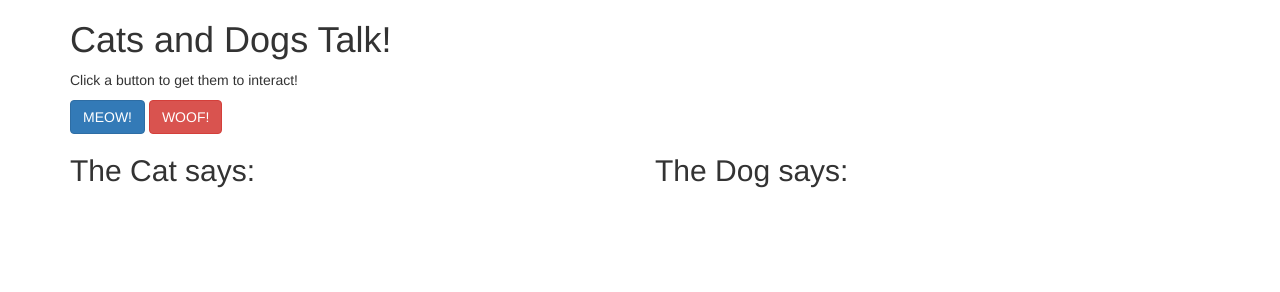
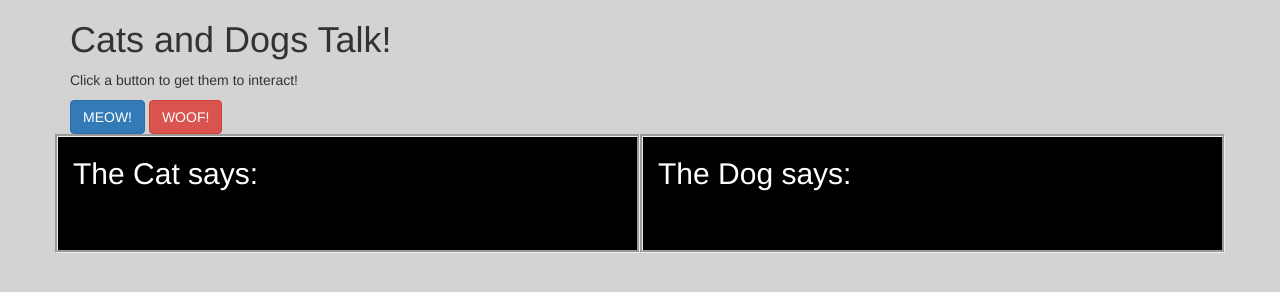
Before and after one commit to ishoman/dom-manipulation, a plain HTML site: page index.html in a window 1280 px wide. Drawn offline with Linux system fonts and the light colour scheme.

Commit message:
add css styles

```diff
--- a/css/styles.css
+++ b/css/styles.css
@@ -1,5 +1,9 @@
+body{
+  background-color: lightgray;
+}
+
 #cat{
-  color: blue;
+  color: lightblue;
 }
 #dog{
   color: red;
@@ -8,4 +12,19 @@ img{
   display: none;
   max-width: 200px;
   max-height: 200px;
+  float: right;
 }
+
+#column1{
+  background-color: black;
+  color: white;
+  border-style: groove;
+  padding-bottom: 50px;
+
+}
+#column2{
+  background-color: black;
+  color: white;
+  border-style: groove;
+  padding-bottom: 50px;
+}
--- a/index.html
+++ b/index.html
@@ -16,20 +16,20 @@
       <button class="btn btn-primary" id="meow">MEOW!</button>
       <button class="btn btn-danger" id="bark">WOOF!</button>
       <div class="row">
-        <div class="col-md-6">
+        <div id="column1"class="col-md-6">
           <h2>The Cat says:</h2>
           <ul class="unstyled" id="cat">
 
           </ul>
           <img src="img/cat.jpeg" id=cat alt="picture of cat">
         </div>
-        <div class="col-md-6">
+        <div id="column2"class="col-md-6">
           <h2>The Dog says:</h2>
           <ul class="unstyled" id="dog">
 
           </ul>
+          <img src="img/dog.jpg" id=dog alt="picture of dog">
         </div>
-        <img src="img/dog.jpg" id=dog alt="picture of dog">
       </div>
     </div>
   </body>
```
